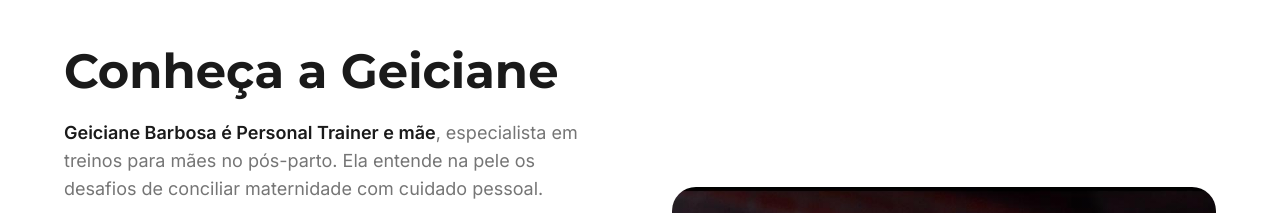
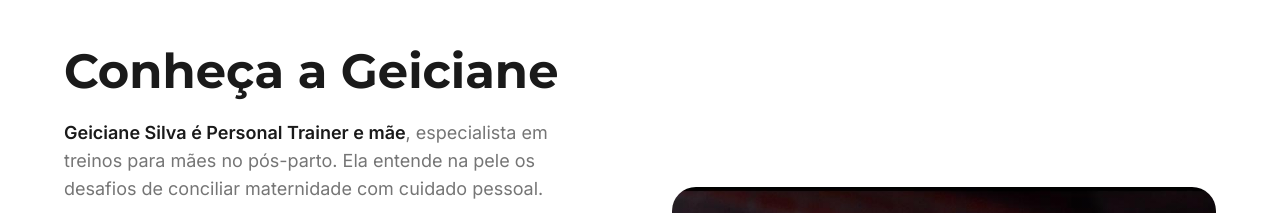
Before and after one commit to nowpublicidade/comunidade-mae-fit, a React (Vite) app: page / in a window 1280 px wide. Shown: the part 4960-5173 px from the top of the page. Built offline with nearby package versions, Linux system fonts and the light colour scheme.

Commit message:
Code edited in Lovable Code Editor

```diff
--- a/src/components/About.tsx
+++ b/src/components/About.tsx
@@ -38,7 +38,7 @@ const About = () => {
 
               <div className="space-y-4 md:space-y-6 text-base md:text-lg text-muted-foreground leading-relaxed">
                 <p>
-                  <strong className="text-foreground">Geiciane Barbosa é Personal Trainer e mãe</strong>, especialista em treinos para mães no pós-parto. Ela entende na pele os desafios de conciliar maternidade com cuidado pessoal.
+                  <strong className="text-foreground">Geiciane Silva é Personal Trainer e mãe</strong>, especialista em treinos para mães no pós-parto. Ela entende na pele os desafios de conciliar maternidade com cuidado pessoal.
                 </p>
 
                 <p>
```
